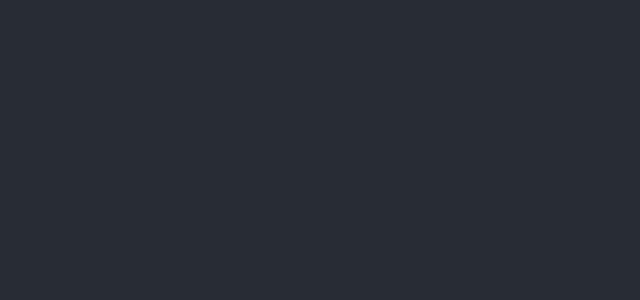
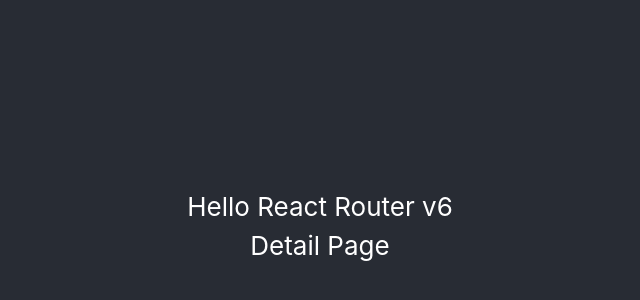
Before and after one commit to Ayut0/sneaker_search_app, a React (Create React App) app: page /detail in a window 1280 px wide. Shown: the part 174-474 px from the top of the page, without its empty margins (320-960 px from the left). Built offline with nearby package versions, Linux system fonts and the light colour scheme.

Commit message:
Finish setting a router

```diff
--- a/package.json
+++ b/package.json
@@ -12,6 +12,7 @@
     "express": "^4.18.1",
     "react": "^18.1.0",
     "react-dom": "^18.1.0",
+    "react-router-dom": "^6.3.0",
     "react-scripts": "5.0.1",
     "web-vitals": "^2.1.4"
   },
--- a/src/App.js
+++ b/src/App.js
@@ -1,22 +1,19 @@
-import logo from './logo.svg';
 import './App.css';
+import { Routes, Route } from 'react-router-dom';
+import HeroPage from './HeroPage/HeroPage';
+import Home from './Home/Home';
+import Detail from './DetailPage/DetailPage';
 
 function App() {
   return (
     <div className="App">
       <header className="App-header">
-        {/* <img src={logo} className="App-logo" alt="logo" />
-        <p>
-          Edit <code>src/App.js</code> and save to reload.
-        </p>
-        <a
-          className="App-link"
-          href="https://reactjs.org"
-          target="_blank"
-          rel="noopener noreferrer"
-        >
-          Learn React
-        </a> */}
+        <h1>Hello React Router v6</h1>
+        <Routes>
+          <Route path='/hero' element={<HeroPage />}/>
+          <Route path='/' element={<Home />}/>
+          <Route path='/detail' element={<Detail />}/>
+        </Routes>
       </header>
     </div>
   );
--- /dev/null
+++ b/src/DetailPage/DetailPage.js
@@ -0,0 +1,5 @@
+const Detail = () =>{
+    return <h2>Detail Page</h2>
+}
+
+export default Detail;
--- /dev/null
+++ b/src/HeroPage/HeroPage.js
@@ -0,0 +1,5 @@
+const HeroPage = () =>{
+    return <h2>Heme Page</h2>
+}
+
+export default HeroPage;
--- /dev/null
+++ b/src/Home/Home.js
@@ -0,0 +1,5 @@
+const Home = () =>{
+    return <h2>Home</h2>
+}
+
+export default Home;
--- a/src/index.js
+++ b/src/index.js
@@ -3,12 +3,15 @@ import ReactDOM from 'react-dom/client';
 import './index.css';
 import App from './App';
 import reportWebVitals from './reportWebVitals';
+import { BrowserRouter } from 'react-router-dom';
 
 const root = ReactDOM.createRoot(document.getElementById('root'));
 root.render(
-  <React.StrictMode>
-    <App />
-  </React.StrictMode>
+  <BrowserRouter>
+    <React.StrictMode>
+      <App />
+    </React.StrictMode>
+  </BrowserRouter>
 );
 
 // If you want to start measuring performance in your app, pass a function
```
Also changed, not shown: 1 other file (tests, documents, lock files or other folders).
